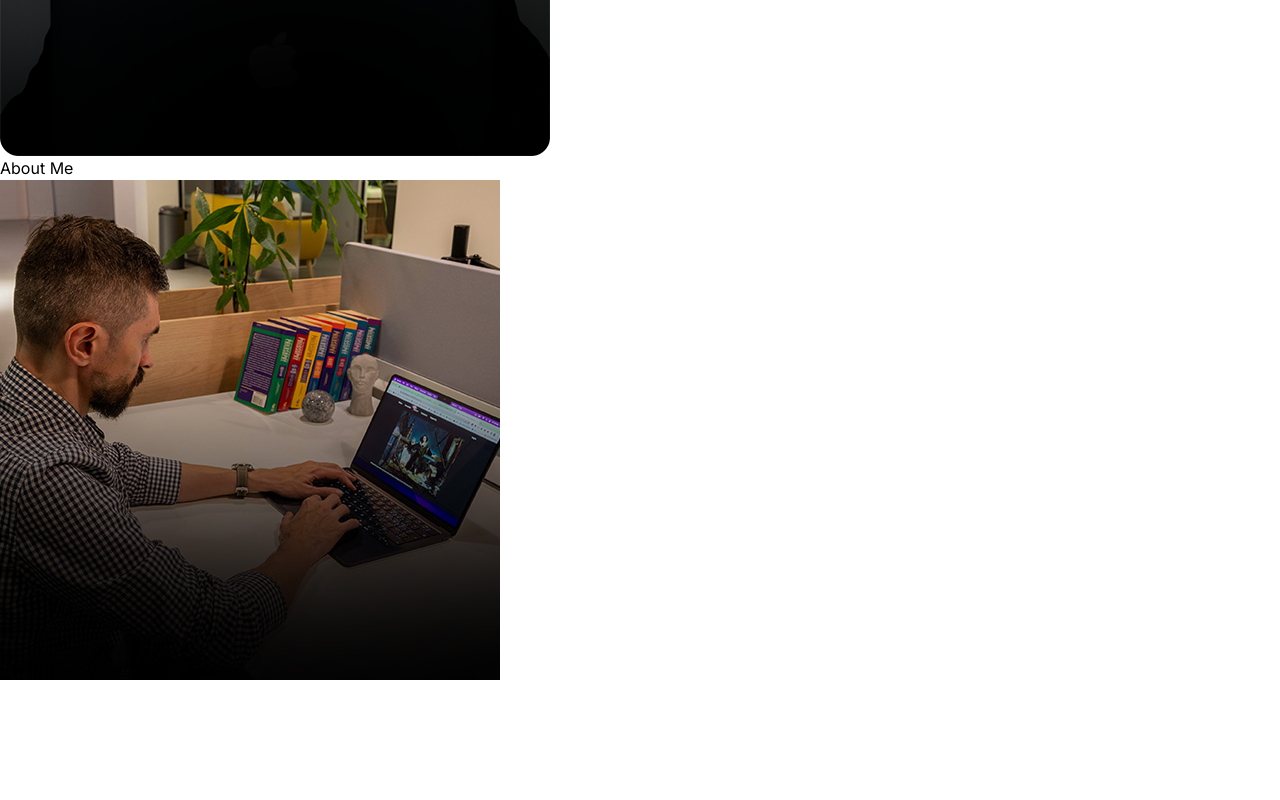
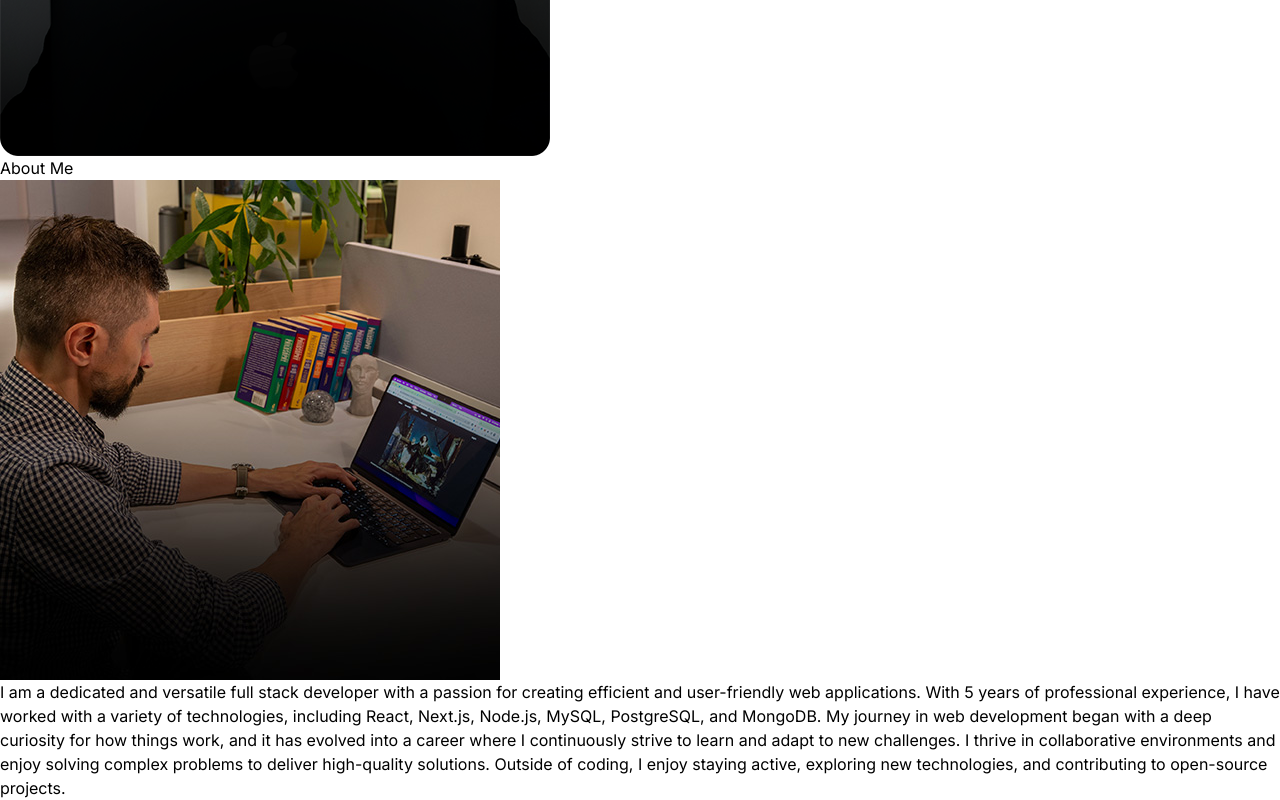
Before and after one commit to dakshu04/React-portfolio, a React (Vite) app: page / in a window 1280 px wide. Shown: the part 614-1414 px from the top of the page. Before the commit the page ends 1294 px from the top, so only its background shows below. Built offline with nearby package versions, Linux system fonts and the light colour scheme.

Commit message:
Done with about section

```diff
--- a/src/components/About.jsx
+++ b/src/components/About.jsx
@@ -1,4 +1,5 @@
 import  aboutImg  from "../assets/about.jpg";
+import { ABOUT_TEXT } from "../constants";
 const About = () => {
   return (
     <div className="border-b border-neutral-900 pb-4">
@@ -9,11 +10,12 @@ const About = () => {
                 <div className="flex items-center justify-center">
                     <img className="rounded-2xl" src={aboutImg} alt="about" />
                 </div>
-
-                <div className="w-full lg:w-1/2">
-                    <div className="flex justify-center lg:justify-start"></div>
+            </div>
+            <div className="w-full lg:w-1/2">
+                    <div className="flex justify-center lg:justify-start">
+                        <p className="my-2 max-w-xl py-6"> {ABOUT_TEXT}</p>
+                    </div>
                 </div>
-            </div>
         </div>
     </div>
   )
```
